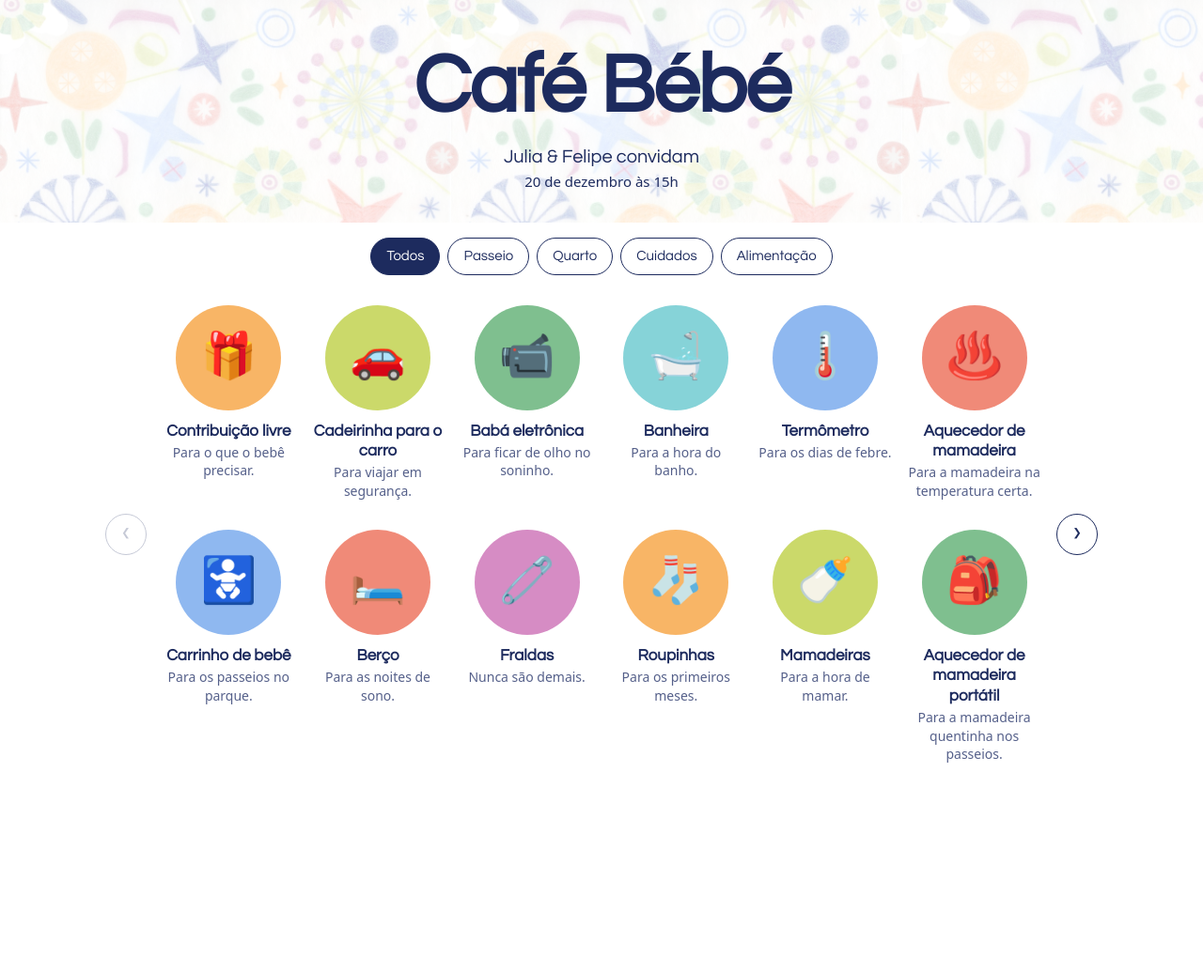
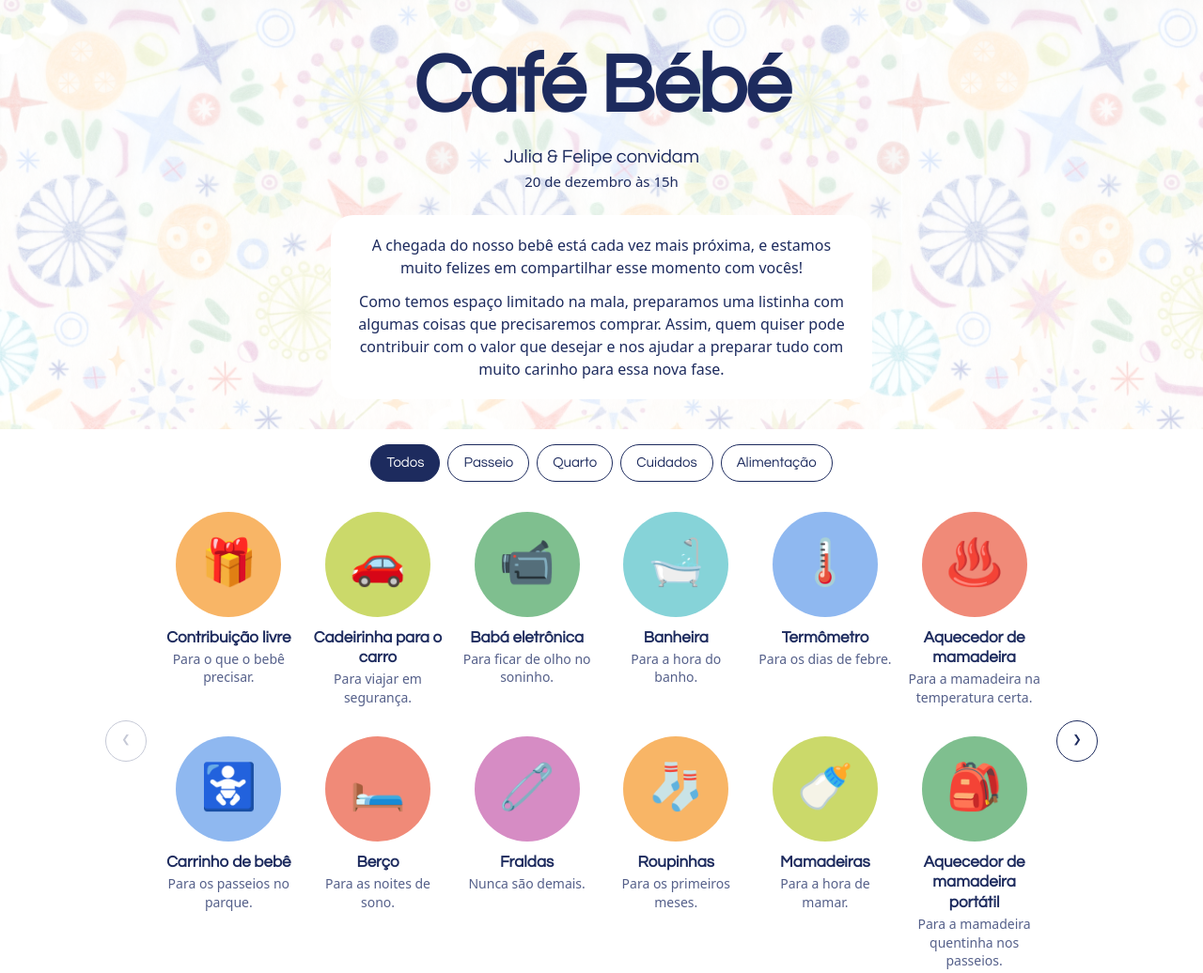
Before and after one commit to FelipeCybis/cafebebe, a plain HTML site: page index.html in a window 1280 px wide. Shown: the whole page at 94% size. Before the commit the page ends 893 px from the top, so only its background shows below. Drawn offline with Linux system fonts and the light colour scheme.

Commit message:
Add a welcome card to the hero banner
The text sits on an opaque card under the date, so the banner grows to hold it.

Co-Authored-By: Claude Fable 5.2 <noreply@anthropic.com>

```diff
--- a/index.html
+++ b/index.html
@@ -13,6 +13,10 @@
     <h1 lang="fr">Café Bébé</h1>
     <p class="hosts">Julia &amp; Felipe convidam</p>
     <p class="when">20 de dezembro às 15h</p>
+    <div class="welcome">
+      <p>A chegada do nosso bebê está cada vez mais próxima, e estamos muito felizes em compartilhar esse momento com vocês!</p>
+      <p>Como temos espaço limitado na mala, preparamos uma listinha com algumas coisas que precisaremos comprar. Assim, quem quiser pode contribuir com o valor que desejar e nos ajudar a preparar tudo com muito carinho para essa nova fase.</p>
+    </div>
   </header>
 
   <main>
--- a/style.css
+++ b/style.css
@@ -79,6 +79,19 @@ button,
 
 .hero .when {
   font-size: 0.9375rem;
+}
+
+/* Welcome text on an opaque card, so the artwork behind it does not disturb reading. */
+.welcome {
+  max-width: 36rem;
+  margin: 1.5rem auto 0;
+  padding: 1.25rem 1.5rem;
+  border-radius: 1.5rem;
+  background: var(--paper);
+}
+
+.welcome p + p {
+  margin-top: 0.75rem;
 }
 
 /* Pills: category filter and suggested amounts */
```
